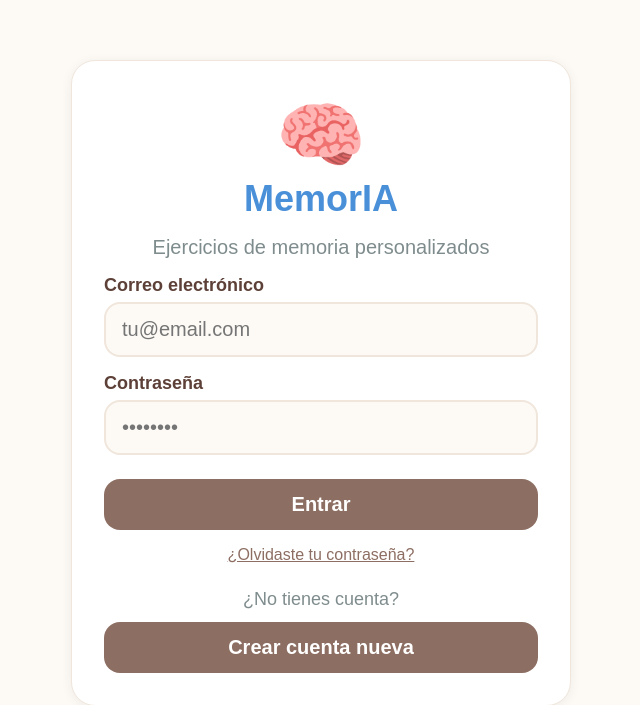
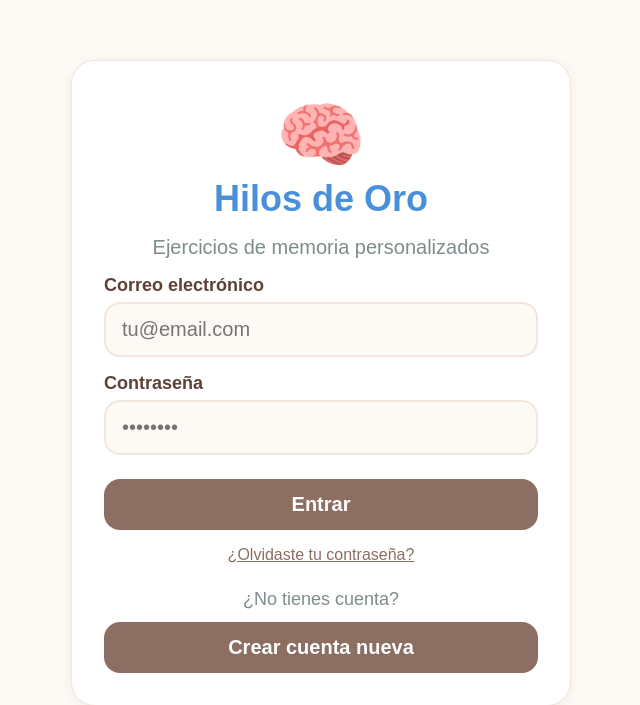
Before and after one commit to larammartiin/memoria-app, a Flask app: page / in a window 1280 px wide. Shown: the top 705 px of the page, without its empty margins (319-959 px from the left). Run offline with Flask 3, Linux system fonts and the light colour scheme.

Commit message:
Cambiar nombre MemorIA por Hilos de Oro

```diff
--- a/templates/base.html
+++ b/templates/base.html
@@ -3,15 +3,16 @@
 <head>
     <meta charset="UTF-8">
     <meta name="viewport" content="width=device-width, initial-scale=1.0">
-    <title>MemorIA - Ejercicios de memoria</title>
+    <title>Hilos de Oro - Ejercicios de memoria</title>
     <link rel="manifest" href="/static/manifest.json">
     <link rel="icon" type="image/png" sizes="192x192" href="/static/logo-192.png">
     <link rel="icon" type="image/png" sizes="512x512" href="/static/logo-512.png">
     <link rel="apple-touch-icon" href="/static/logo-192.png">
     <meta name="theme-color" content="#8d6e63">
+    <meta name="application-name" content="Hilos de Oro">
     <meta name="apple-mobile-web-app-capable" content="yes">
     <meta name="apple-mobile-web-app-status-bar-style" content="default">
-    <meta name="apple-mobile-web-app-title" content="MemorIA">
+    <meta name="apple-mobile-web-app-title" content="Hilos de Oro">
     <style>
         * {
             margin: 0;
@@ -158,7 +159,7 @@
 
     {% if current_user.is_authenticated %}
     <nav>
-        <a href="/seleccion" class="logo">🧠 MemorIA</a>
+        <a href="/seleccion" class="logo">🧠 Hilo de Oro</a>
         <div class="nav-links">
             <a href="/seleccion">Inicio</a>
             <a href="/logout">Cerrar sesión</a>
--- a/templates/login.html
+++ b/templates/login.html
@@ -7,7 +7,7 @@
 
         <div class="text-center mb-16">
             <div style="font-size: 72px;">🧠</div>
-            <h1 style="color: #4A90D9;">MemorIA</h1>
+            <h1 style="color: #4A90D9;">Hilos de Oro</h1>
             <p style="font-size: 20px; color: #7F8C8D;">Ejercicios de memoria personalizados</p>
         </div>
 
```
Also changed, not shown: limpiar_bd.py (added, +14 -0 lines), static/manifest.json.
